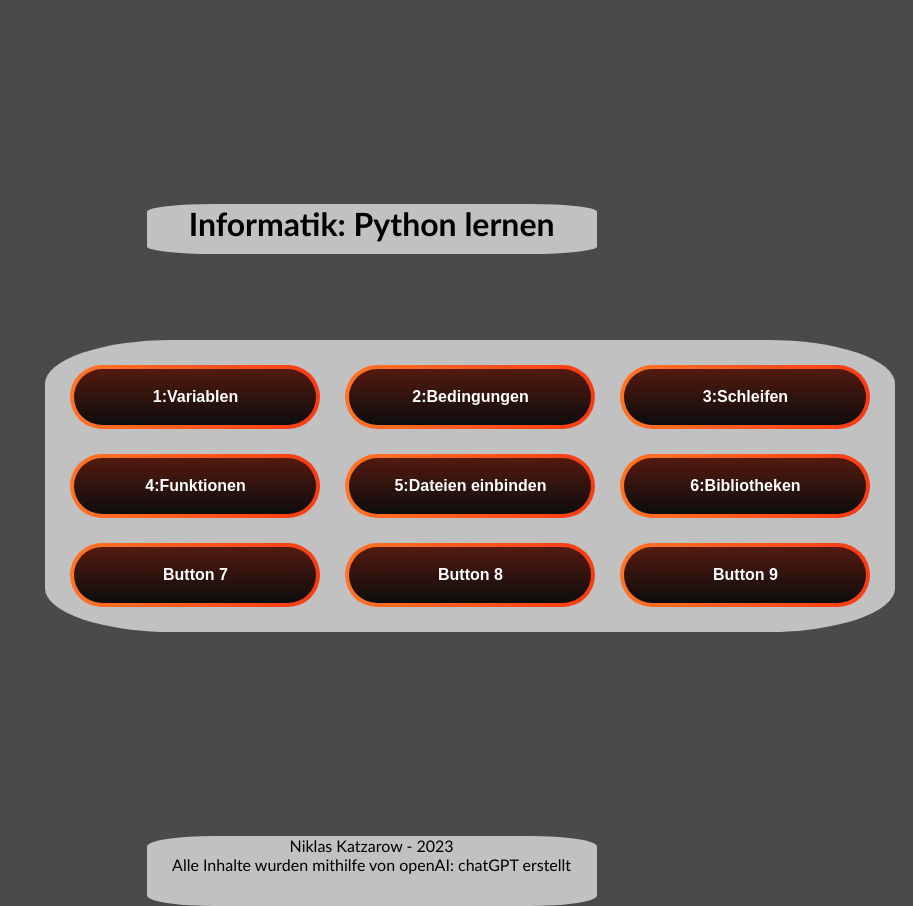
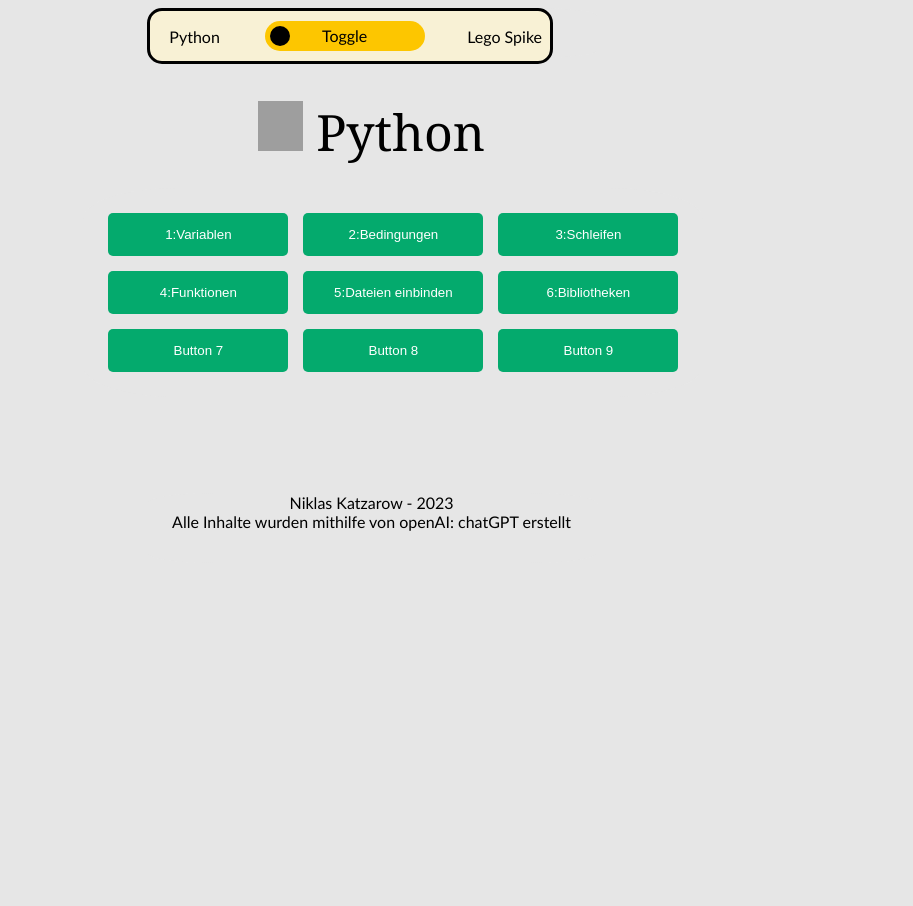
Before and after one commit to fuzzy123-ai/fuzzy123-ai.github.io, a plain HTML site: page index.html in a window 1280 px wide. Shown: the whole page, without its empty margins (367-1280 px from the left). After the commit the page ends 800 px from the top, so only its background shows below. Drawn offline with Linux system fonts and the light colour scheme; grey boxes are pictures that could not be loaded.

Commit message:
Update index.html

```diff
--- a/index.html
+++ b/index.html
@@ -1,135 +1,15 @@
-<!-- HTML !-->
-<html>
-
+<!doctype html>
+<html lang="de">
   <head>
+    <meta charset="utf-8">
+    <meta name="viewport" content="width=device-width, initial-scale=1">
+    <title>Informatik Homepage</title>
     <style>
-
-/* CSS */
-.button-78 {
-  align-items: center;
-  appearance: none;
-  background-clip: padding-box;
-  background-color: initial;
-  background-image: none;
-  border-style: none;
-  box-sizing: border-box;
-  color: #fff;
-  cursor: pointer;
-  display: inline-block;
-  flex-direction: row;
-  flex-shrink: 0;
-  font-family: Eina01,sans-serif;
-  font-size: 16px;
-  font-weight: 800;
-  justify-content: center;
-  line-height: 24px;
-  margin: 0;
-  min-height: 64px;
-  outline: none;
-  overflow: visible;
-  padding: 19px 26px;
-  pointer-events: auto;
-  position: relative;
-  text-align: center;
-  text-decoration: none;
-  text-transform: none;
-  user-select: none;
-  -webkit-user-select: none;
-  touch-action: manipulation;
-  vertical-align: middle;
-  width: 250px;
-  word-break: keep-all;
-  z-index: 0;
+body {
+    background-color: #e6e6e6;
 }
 
-@media (min-width: 768px) {
-  .button-78 {
-    padding: 19px 32px;
-  }
-}
-
-.button-78:before,
-.button-78:after {
-  border-radius: 80px;
-}
-.button-78:before {
-  background-image: linear-gradient(92.83deg, #ff7426 0, #f93a13 100%);
-  content: "";
-  display: block;
-  height: 100%;
-  left: 0;
-  overflow: hidden;
-  position: absolute;
-  top: 0;
-  width: 100%;
-  z-index: -2;
-}
-.button-78:after {
-  background-color: initial;
-  background-image: linear-gradient(#541a0f 0, #0c0d0d 100%);
-  bottom: 4px;
-  content: "";
-  display: block;
-  left: 4px;
-  overflow: hidden;
-  position: absolute;
-  right: 4px;
-  top: 4px;
-  transition: all 100ms ease-out;
-  z-index: -1;
-}
-.button-78:hover:not(:disabled):before {
-  background: linear-gradient(92.83deg, rgb(255, 116, 38) 0%, rgb(249, 58, 19) 100%);
-}
-.button-78:hover:not(:disabled):after {
-  bottom: 0;
-  left: 0;
-  right: 0;
-  top: 0;
-  transition-timing-function: ease-in;
-  opacity: 0;
-}
-.button-78:active:not(:disabled) {
-  color: #ccc;
-}
-.button-78:active:not(:disabled):before {
-  background-image: linear-gradient(0deg, rgba(0, 0, 0, .2), rgba(0, 0, 0, .2)), linear-gradient(92.83deg, #ff7426 0, #f93a13 100%);
-}
-.button-78:active:not(:disabled):after {
-  background-image: linear-gradient(#541a0f 0, #0c0d0d 100%);
-  bottom: 4px;
-  left: 4px;
-  right: 4px;
-  top: 4px;
-}
-.button-78:disabled {
-  cursor: default;
-  opacity: .24;
-}
-body {
-    background-color: #4a4a4a;
-}
-.grid {
-    display: grid;
-	  grid-template-columns: repeat(3, 1fr);
-	  grid-gap: 25px;
-    background-color: #c1c1c1;
-    align-items: center;
-    position: relative;
-    top: 36%;
-    left: 32%;
-    width: fit-content;
-    height: fit-content;
-    padding: 25px;
-    border: #0c0d0d;
-    border-radius: 15%;
-    border-bottom: #4a4a4a;
-}
-.grid-element{
-
-    width: 250px;
-}
-
+/*OVERLAY*/
 .overlay {
 			display: none;
 			position: fixed;
@@ -164,9 +44,6 @@ body {
 			cursor: pointer;
 			padding: 5px;
 		}
-.close-btn::before {
-
-}
 .close-btn:hover {
     color:#f93a13;
     transform: rotate(45deg);
@@ -181,11 +58,33 @@ body {
             font-size: 20px;
             color: aliceblue;
 }
+
+/*GRID*/
+.grid {
+    display: grid;
+	grid-template-columns: repeat(3, 1fr);
+	grid-gap: 15px;
+    background-color: #e6e6e6;
+    align-items: center;
+    position: relative;
+    top: 10vh;
+    left: 35%;
+    width: fit-content;
+    height: fit-content;
+    padding: 25px;
+    border: #0c0d0d;
+    border-radius: 15%;
+    border-bottom: #4a4a4a;
+}
+.grid-element{
+
+    width: fit-content;
+}
 .grid-header {
     position: relative;
-      top: 25%;
+    top: 50%;
     left: 40%;
-      background-color: #c1c1c1;
+    background-color: #e6e6e6;
     width: 450px;
     height: 50px;
     text-align: center;
@@ -198,9 +97,9 @@ body {
 }
 .grid-footer {
       position: relative;
-      top: 60%;
+      top: 20vh;
       left: 40%;
-      background-color: #c1c1c1;
+      background-color: #e6e6e6;
       width: 450px;
       height: 70px;
       text-align: center;
@@ -209,18 +108,129 @@ body {
       font-size: 16px;
       border: #0c0d0d;
       border-radius: 15%;
-      border-bottom: #4a4a4a;
 }
+
+/*TOGGLE SWITCH*/
+.toggle-switch {
+  display: inline-block;
+  margin-right: 10px;
+}
+
+.toggle-switch label {
+  display: inline-block;
+  background-color: #fdc600;
+  border-radius: 20px;
+  padding: 5px;
+  width: 150px;
+  height: 20px;
+  position: relative;
+}
+
+.toggle-switch label::after {
+  content: "";
+  display: block;
+  position: absolute;
+  top: 5px;
+  left: 5px;
+  width: 20px;
+  height: 20px;
+  border-radius: 50%;
+  background-color: #000000;
+  transition: left 0.5s ease;
+}
+
+.toggle-switch input[type="checkbox"] {
+  display: none;
+}
+
+.toggle-switch input[type="checkbox"]:checked + label::after {
+  left: calc(100% - 25px);
+}
+
+/*VIEWPORTS*/
+.view01 {
+  display: block;
+  position: relative;
+  margin-left: 0vw;
+  margin-bottom: 0vh;
+}
+.view02{
+  display: none;
+}
+
+/*Button*/
+.button-78{
+    border: none; /* Remove borders */
+    color: white; /* Add a text color */
+    padding: 14px 14px; /* Add some padding */
+    cursor: pointer; /* Add a pointer cursor on mouse-over */
+    background-color: #04AA6D;
+    width: 180px;
+    border-radius: 5px;
+
+}
+.button-78:hover {background-color: #46a049;}
+.button-79{
+    border: none; /* Remove borders */
+    color: white; /* Add a text color */
+    padding: 14px 14px; /* Add some padding */
+    cursor: pointer; /* Add a pointer cursor on mouse-over */
+    background-color: #044faa;
+    width: 180px;
+    border-radius: 5px;
+
+}
+.button-79:hover {background-color: #10abe8;}
+
+/*KOPFZEILE*/
+.header-tabelle{
+    position: relative;
+    display: grid;
+	grid-template-columns: repeat(3, 1fr);
+	grid-gap: 25px;
+    align-items: center;
+    background-color: #f8f1d5;
+    height: 50px;
+    width: 400px;
+    border-style: solid;
+    border-radius: 15px;
+
+}
+
+.programmiersprache{
+    position: relative;
+    width: 450px;
+    height: 50px;
+    top: 5vh;
+    left: 40%;
+    text-align: center;
+    font-family: Cambria, Cochin, Georgia, Times, 'Times New Roman', sans-serif;
+    font-size: 50px;
+}
+
     </style>
   </head>
-
 <body>
 <div class="grid-header">
-    <p>
-      <h1>
-        Informatik: Python lernen
-      </h1>
-    </p>
+
+    <div class="header-tabelle">
+        <div>
+            Python
+        </div>
+        <div class="toggle-switch">
+            <input type="checkbox" id="switch" name="toggle">
+            <label for="switch">Toggle</label>
+        </div>
+        <div>
+            Lego Spike
+        </div>
+    </div>
+
+</div>
+<div id="view01" class="view01">
+    <div class="programmiersprache">
+    <img src="https://upload.wikimedia.org/wikipedia/commons/thumb/c/c3/Python-logo-notext.svg/1280px-Python-logo-notext.svg.png" width="45px" height="50px">
+      Python
     </div>
   <div class="grid">
       <div class="grid-element" id="g1">
@@ -258,13 +268,67 @@ body {
           <iframe class="overlay_iframe" src="lektion01.html"></iframe>
       </div>
   </div>
+</div>
+<div id="view02" class="view02">
+    <div class="programmiersprache">
+        Lego Spike
+        <img src="https://upload.wikimedia.org/wikipedia/commons/thumb/2/24/LEGO_logo.svg/2048px-LEGO_logo.svg.png" width="45" height="50">
+    </div>
+    <div class="grid">
+        <div class="grid-element" id="g1">
+            <button class="button-79" role="button" onclick="openOverlay('overlay10')">1:Variablen</button>
+        </div>
+        <div class="grid-element" id="g2">
+            <button class="button-79" role="button" onclick="openOverlay('overlay11')">2:Bedingungen</button>
+        </div>
+        <div class="grid-element" id="g3">
+            <button class="button-79" role="button" onclick="openOverlay('overlay12')">3:Schleifen</button>
+        </div>
+        <div class="grid-element" id="g4">
+            <button class="button-79" role="button" onclick="openOverlay('overlay13')">4:Funktionen</button>
+        </div>
+        <div class="grid-element" id="g5">
+            <button class="button-79" role="button" onclick="openOverlay('overlay14')">5:Dateien einbinden</button>
+        </div>
+        <div class="grid-element" id="g6">
+            <button class="button-79" role="button" onclick="openOverlay('overlay15')">6:Bibliotheken</button>
+        </div>
+        <div class="grid-element" id="g7">
+            <button class="button-79" role="button" onclick="openOverlay('overlay16')">Button 7</button>
+        </div>
+        <div class="grid-element" id="g8">
+            <button class="button-79" role="button" onclick="openOverlay('overlay17')">Button 8</button>
+        </div>
+        <div class="grid-element" id="g9">
+            <button class="button-79" role="button" onclick="openOverlay('overlay18')">Button 9</button>
+        </div>
+    </div>
+</div>
     <div class="grid-footer">
         <p>Niklas Katzarow - 2023 </br>
         Alle Inhalte wurden mithilfe von openAI: chatGPT erstellt</p>
     </div>
 </body>
+<script>
+  //Code für den Toggle-Switch
 
-<script>
+const toggleSwitch = document.querySelector('#switch');
+var view01 = document.querySelector('#view01');
+var view02 = document.querySelector('#view02');
+
+toggleSwitch.addEventListener('change', () => {
+  if (toggleSwitch.checked) {
+    view01.style.display = 'none';
+    view02.style.display = 'block';
+  } else {
+    view01.style.display = 'block';
+    view02.style.display = 'none';
+  }
+});
+
+
+
+//OVERLAY
 function openOverlay(index) {
 			document.getElementById(index).style.display = "block";
 		}
@@ -273,8 +337,4 @@ function openOverlay(index) {
 			document.getElementById(index).style.display = "none";
 		}
 </script>
-
-<footer>
-
-</footer>
 </html>
```
Lines whose indentation alone changed are shown as unchanged.
